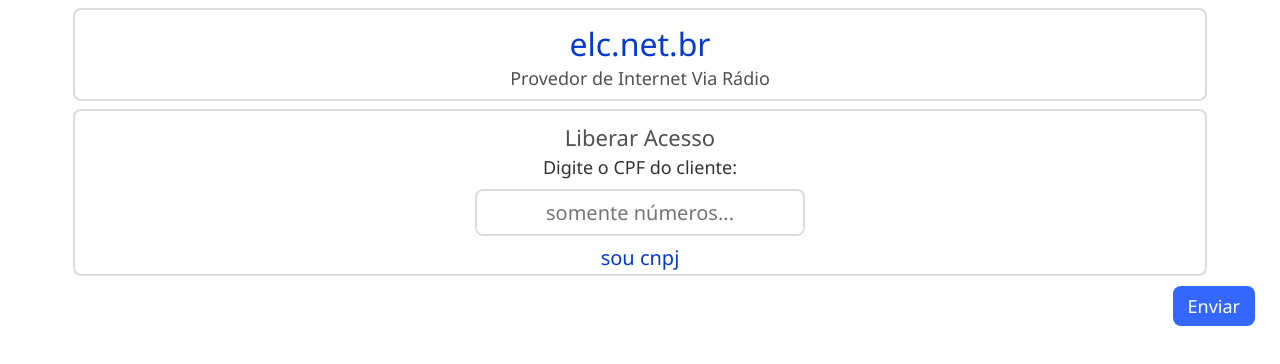
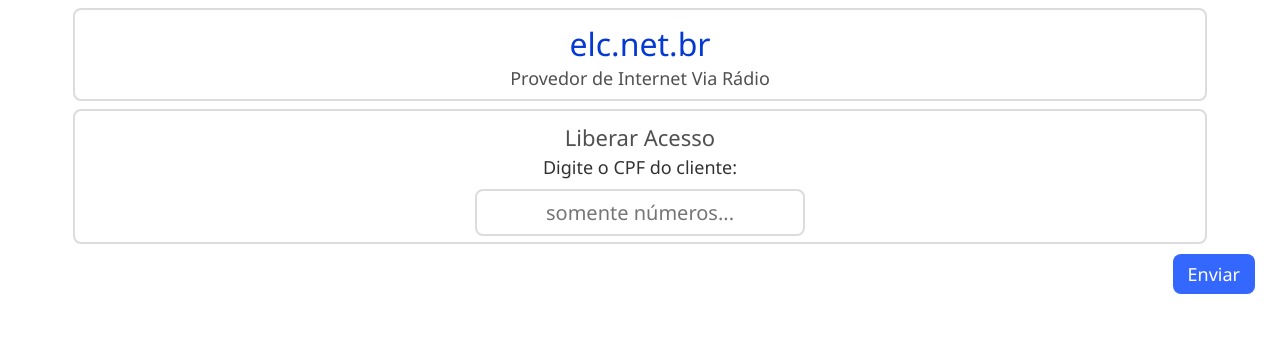
Before and after one commit to elcinfo/CallApiProvedor, a plain HTML site: page liberar.html in a window 1280 px wide. Drawn offline with Linux system fonts and the light colour scheme.

```diff
--- a/liberar.html
+++ b/liberar.html
@@ -21,7 +21,7 @@
         <input type="text" id="cpf" onfocus="digitarCPF()" placeholder="somente números..." maxlength="14"
             oninput="mascaraCPF(this)" class="input-text">
         <br><br>
-        <a id="soucnpj" class="sou-cnpj" href="javascript:souCNPJ()">sou cnpj</a>
+        <!--a id="soucnpj" class="sou-cnpj" href="javascript:souCNPJ()">sou cnpj</a-->
     </div>
 
     <div class="div-container" id="soucnpj-container" style="display: none;">
```
